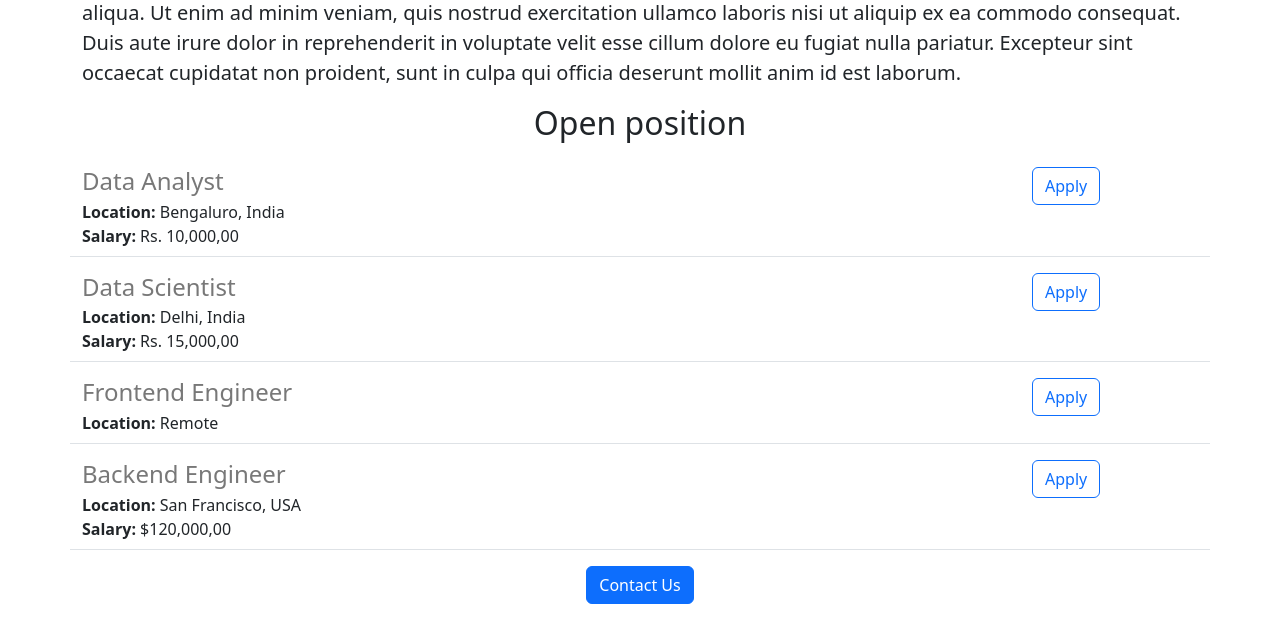
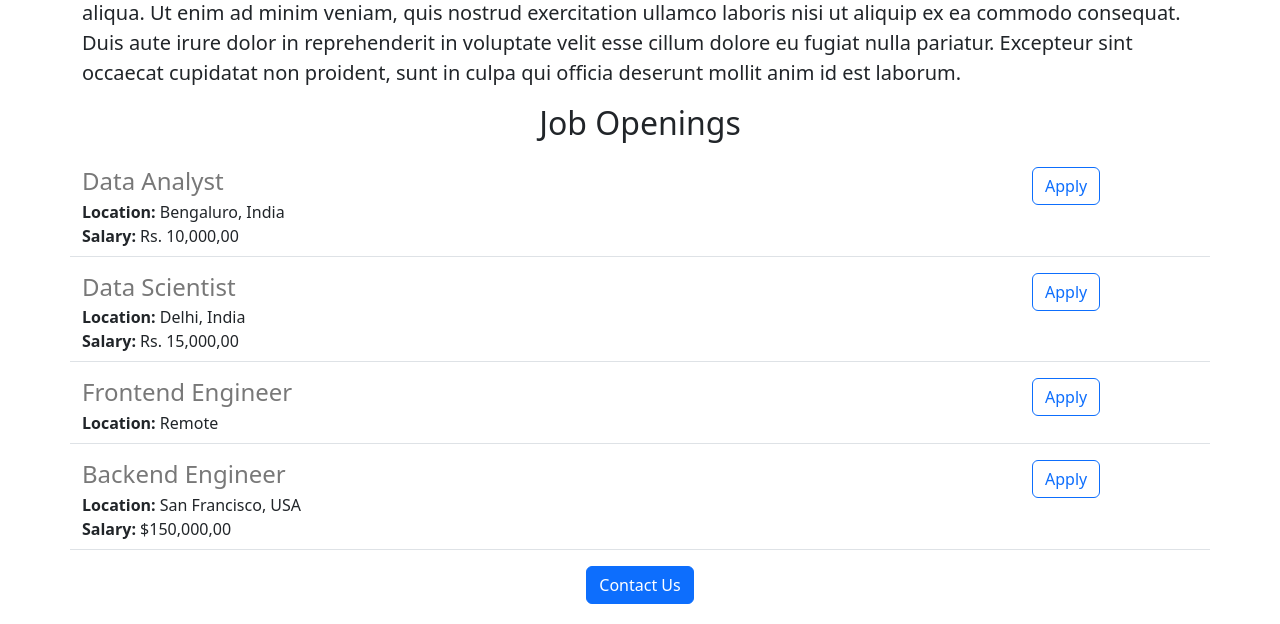
Before and after one commit to edmilsonisnard/edmilson-isnard, a Flask app: page / in a window 1280 px wide. Shown: the part 542-1166 px from the top of the page. Run offline with Flask 2, Linux system fonts and the light colour scheme.

Commit message:
made some changs

```diff
--- a/app.py
+++ b/app.py
@@ -25,7 +25,7 @@ JOBS = [
     'id': 4,
     'title': 'Backend Engineer',
     'location': 'San Francisco, USA',
-    'salary': '$120,000,00'
+    'salary': '$150,000,00'
   }
 ]
 @app.route("/")
--- a/templates/home.html
+++ b/templates/home.html
@@ -22,7 +22,7 @@
     <h2 class="text-center mt-2 mb-4">About Edmilson</h2>
 
     <p class="lead">Lorem ipsum dolor sit amet, consectetur adipiscing elit, sed do eiusmod tempor incididunt ut labore et dolore magna aliqua. Ut enim ad minim veniam, quis nostrud exercitation ullamco laboris nisi ut aliquip ex ea commodo consequat. Duis aute irure dolor in reprehenderit in voluptate velit esse cillum dolore eu fugiat nulla pariatur. Excepteur sint occaecat cupidatat non proident, sunt in culpa qui officia deserunt mollit anim id est laborum.</p>
-    <h2 class="text-center mt-2 mb-4">Open position</h2>
+    <h2 class="text-center mt-2 mb-4">Job Openings</h2>
     <div>{% for job in jobs %}
       {% include 'jobitem.html' %}
       {% endfor %}
```
